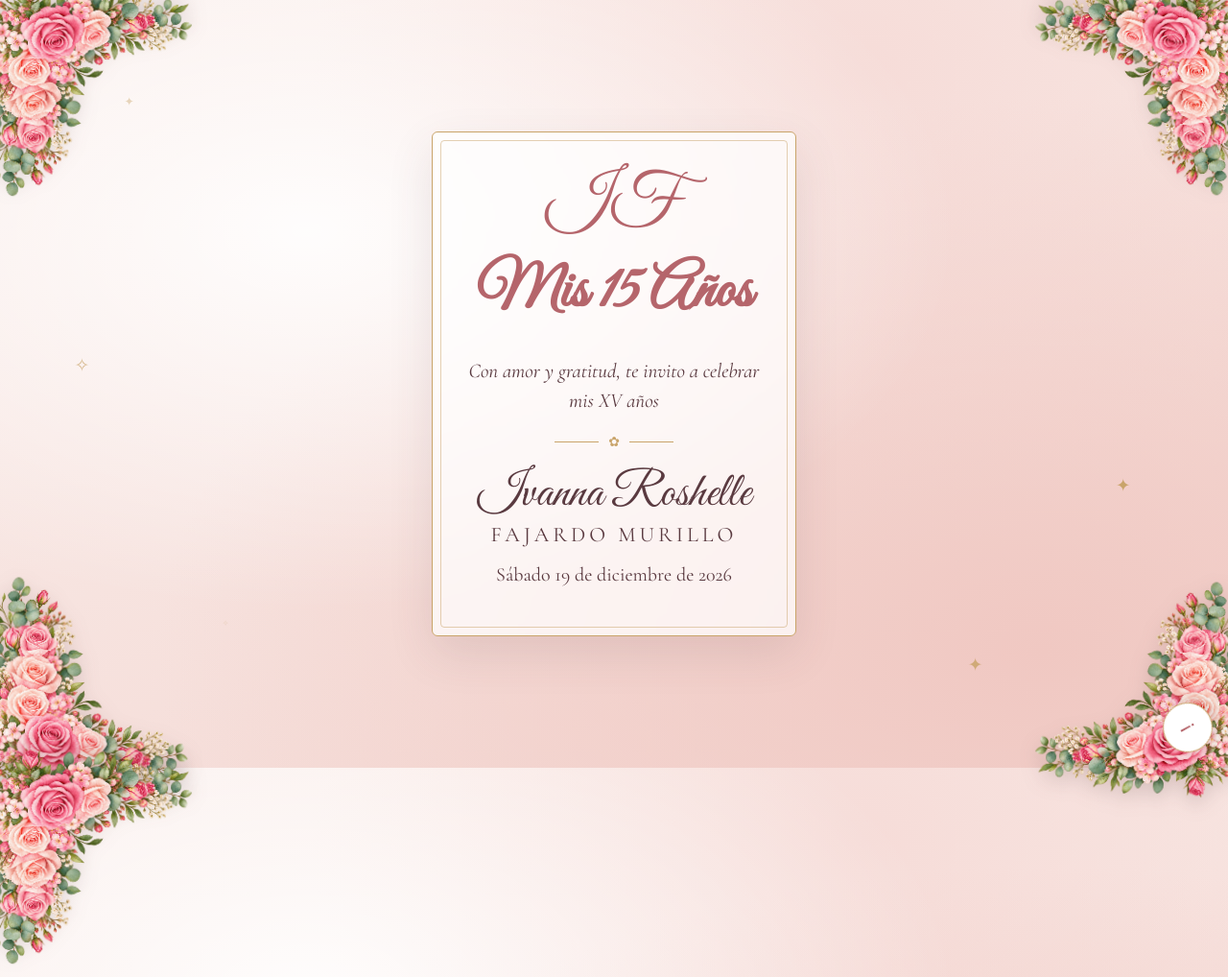
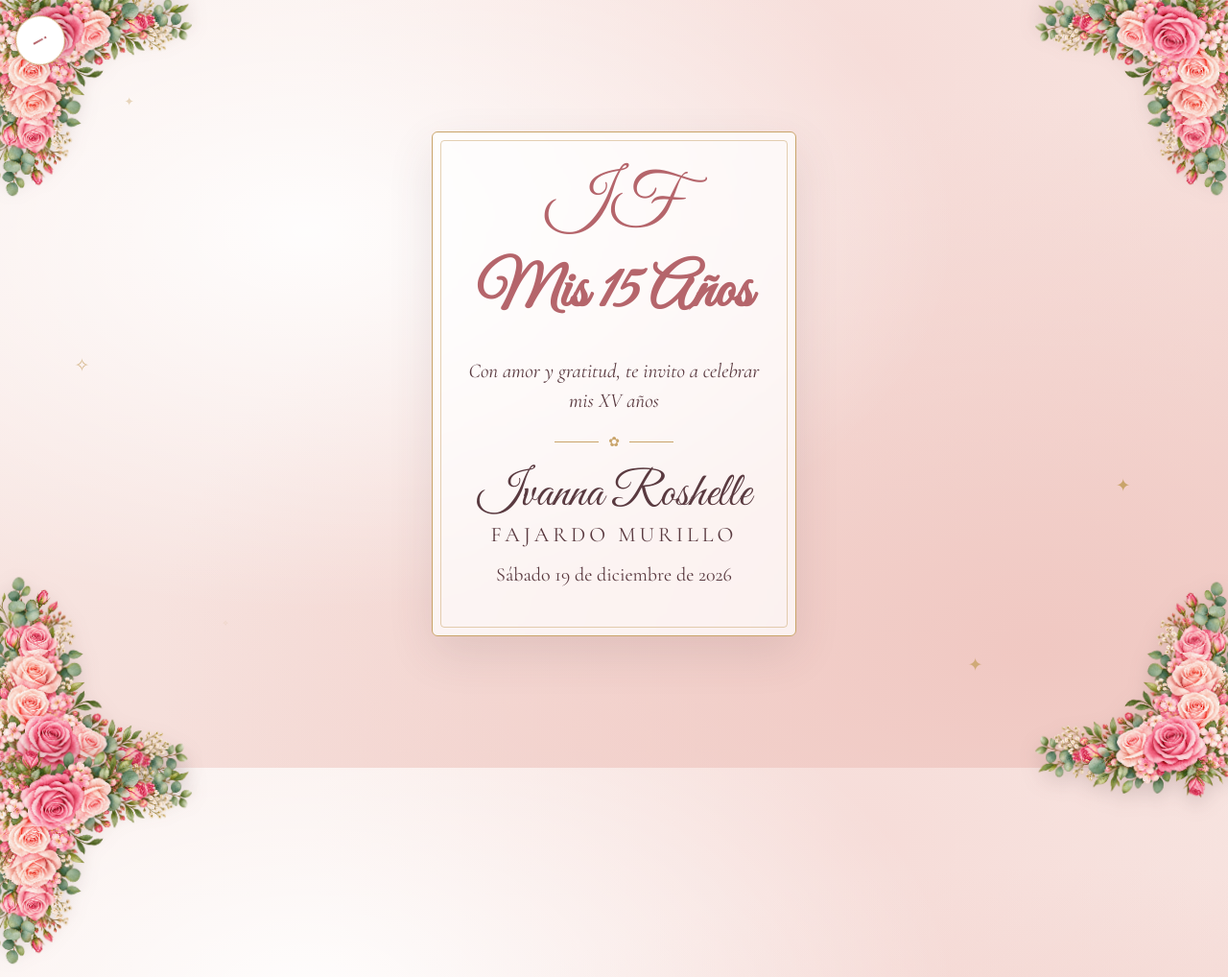
Before and after one commit to rockgaidencmd/invitacion, a plain HTML site: page index.html in a window 1280 px wide. Shown: the top 1018 px of the page at 96% size. Drawn offline with nearby package versions, Linux system fonts and the light colour scheme.

Commit message:
Mueve botón de música a la esquina superior izquierda
Co-Authored-By: Claude Haiku 5.5 <noreply@anthropic.com>
Claude-Session: https://claude.ai/code/session_01Xh9egdSAW8fcgMNYVn4gmS

```diff
--- a/index.html
+++ b/index.html
@@ -347,8 +347,8 @@
   /* ---------- Música ---------- */
   .musica {
     position: fixed;
-    right: 16px;
-    bottom: 16px;
+    left: 16px;
+    top: 16px;
     z-index: 10;
     width: 52px;
     height: 52px;
```
